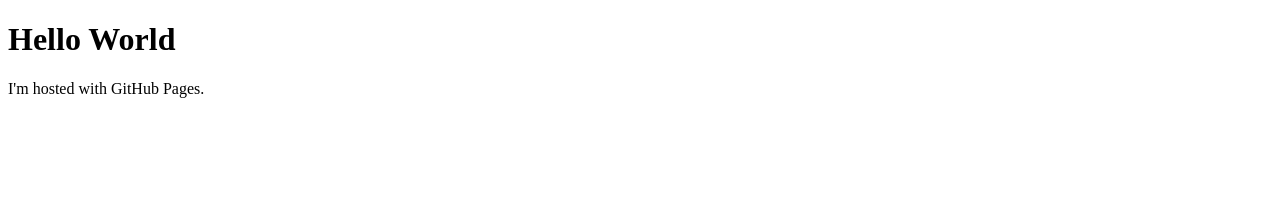
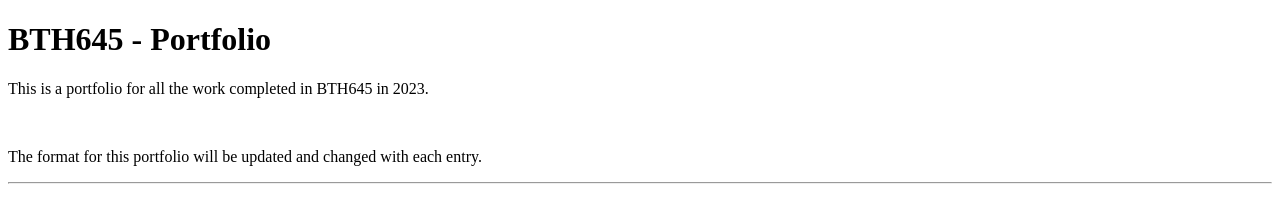
Before and after one commit to JaskeertB/JaskeertB.github.io, a plain HTML site: page index.html in a window 1280 px wide. Drawn offline with Linux system fonts and the light colour scheme.

Commit message:
initial changes

```diff
--- a/index.html
+++ b/index.html
@@ -1,7 +1,11 @@
 <!DOCTYPE html>
 <html>
 <body>
-<h1>Hello World</h1>
-<p>I'm hosted with GitHub Pages.</p>
+<h1>BTH645 - Portfolio</h1>
+<p>This is a portfolio for all the work completed in BTH645 in 2023.</p>
+<br/>
+<p>The format for this portfolio will be updated and changed with each entry.</p>
+<hr>
+
 </body>
 </html>
```
